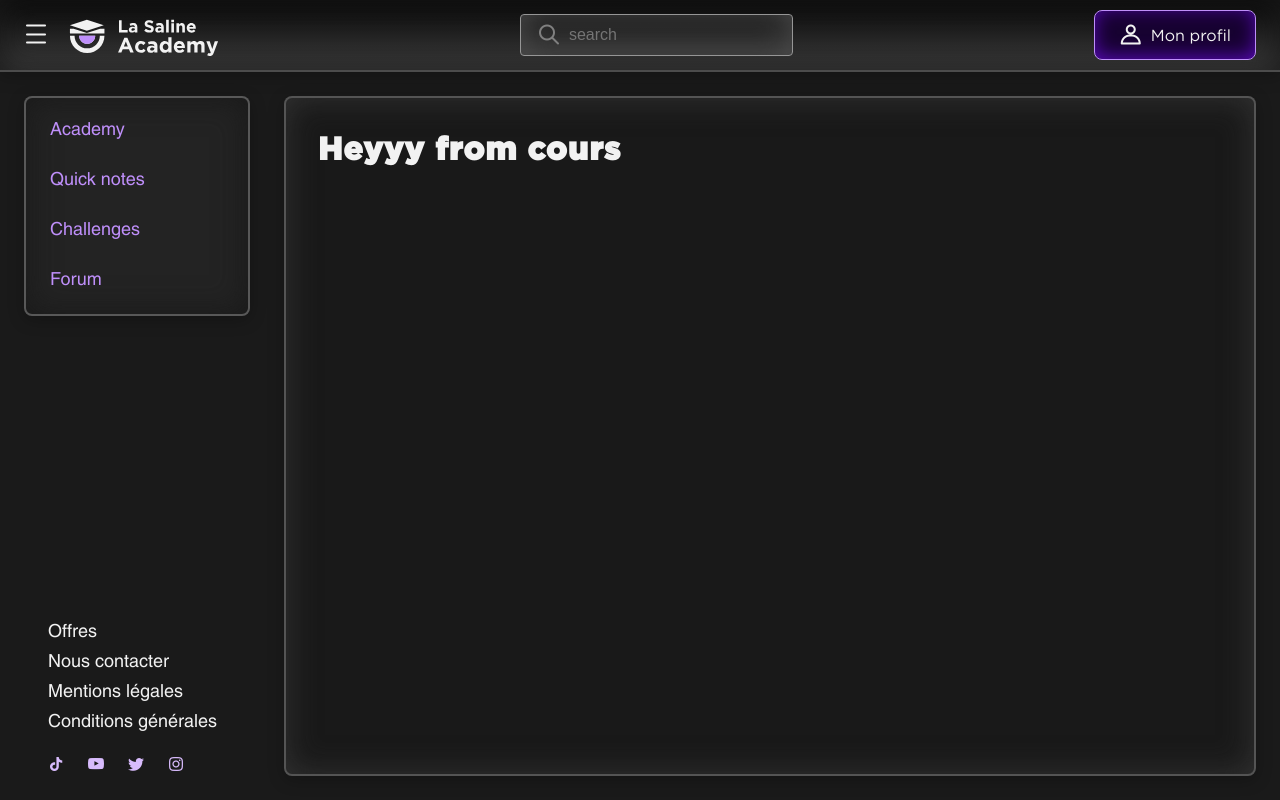
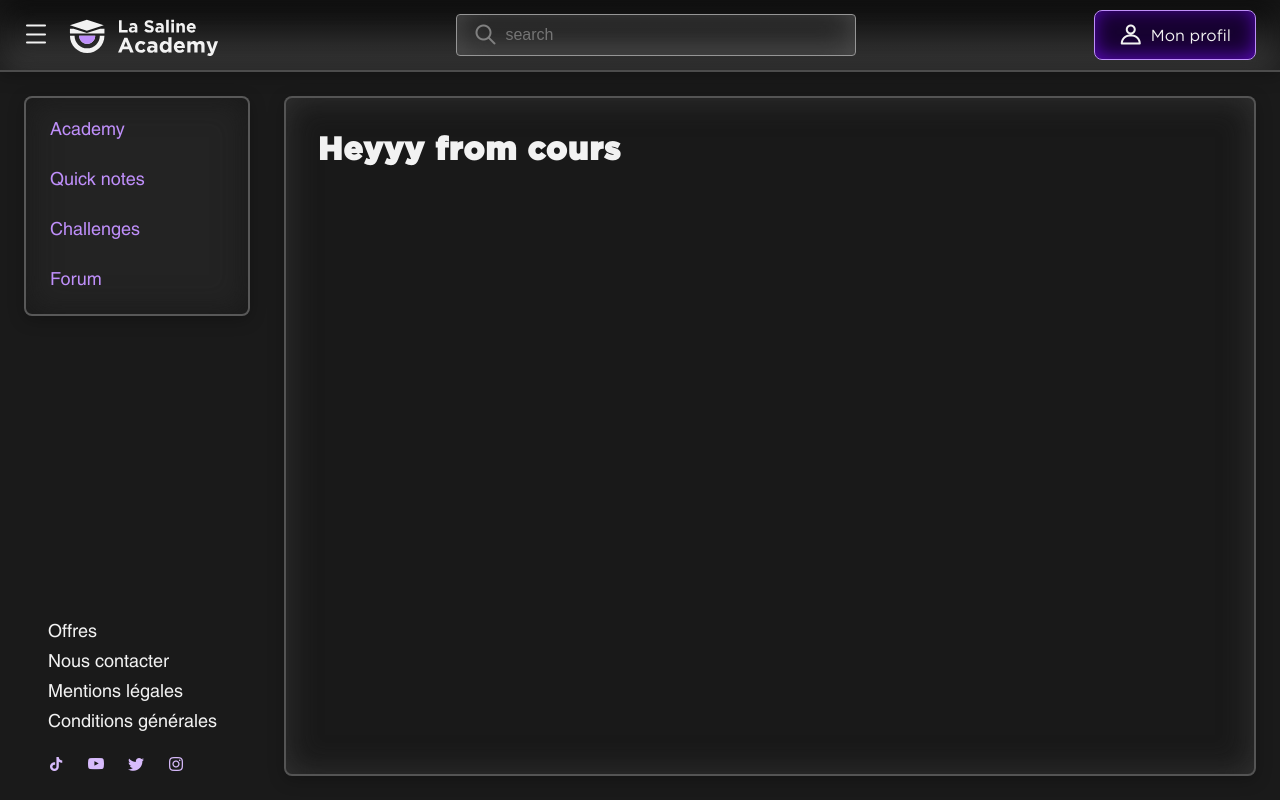
Before and after one commit to valentinmariot/la-saline-academy, a Next.js app: page /cours in a window 1280 px wide. Built offline with nearby package versions, Linux system fonts and the light colour scheme.

Commit message:
[FIX] style composant input

```diff
--- a/components/header/header.module.scss
+++ b/components/header/header.module.scss
@@ -16,8 +16,8 @@
   gap: $--2m;
   border-bottom: 2px solid rgba(128, 128, 128, 0.57);
   background: linear-gradient(180deg, rgba(0, 0, 0, 0.71) 0%, rgba(77, 77, 77, 0.71) 100%);
-  &>#searchbar{
-    width: max-content;
+  form{
+    width: inherit;
     max-width: 400px;
   }
   &>div{
--- a/components/inputContainer/inputContainer.module.scss
+++ b/components/inputContainer/inputContainer.module.scss
@@ -42,6 +42,15 @@
                 color: $--gray-100;
             }
         }
+
+        &:hover{
+            border: 1px solid $--gray-50;
+            box-shadow: 0px -3px 22px -2px $--gray-700 inset, 0px 0px 32px 0px $--gray-700;
+        }
+        &:active, &:focus{
+            border: 1px solid $--purple-500;
+            box-shadow: 0px -3px 22px -2px $--purple-400 inset, 0px 0px 16px 0px $--purple-700;
+        }
     }
 
     &_error {
--- a/components/inputContainer/inputContainer.tsx
+++ b/components/inputContainer/inputContainer.tsx
@@ -43,7 +43,7 @@ const InputContainer: FC<InputContainerProps> = ({
           required={required}
         />
       </div>
-      {error && <span className={styles.input_error}>Error message</span>}
+      {error && <span className={styles.input_error}>{error}</span>}
     </div>
   );
 };
--- a/pages/cours/index.tsx
+++ b/pages/cours/index.tsx
@@ -1,7 +1,14 @@
+import Head from "next/head";
+
 const Cours = () => {
   return (
     <>
+        <Head>
+            <title>Cours - La Saline Academy</title>
+        </Head>
+
       <h1 className="sr-only">Cours</h1>
+
       <h3>Heyyy from cours</h3>
     </>
   );
--- a/pages/index.tsx
+++ b/pages/index.tsx
@@ -7,6 +7,7 @@ const Home = () => {
       <Head>
         <title>Accueil - La Saline Academy</title>
       </Head>
+
       <h1>Title1 - Gotham Bold (5m)</h1>
       <h2>Titre h2</h2>
       <h3>Titre h3</h3>
@@ -19,9 +20,10 @@ const Home = () => {
       <u>underline</u>
 
       <a href="" className="btn btn-purple-solid">
-        <BasicIcon name="tiktok" />
+        <BasicIcon name="tiktok"/>
         Tiktok
       </a>
+
       <h1>Title1 - Gotham Bold (5m)</h1>
       <h2>Titre h2</h2>
       <h3>Titre h3</h3>
```
